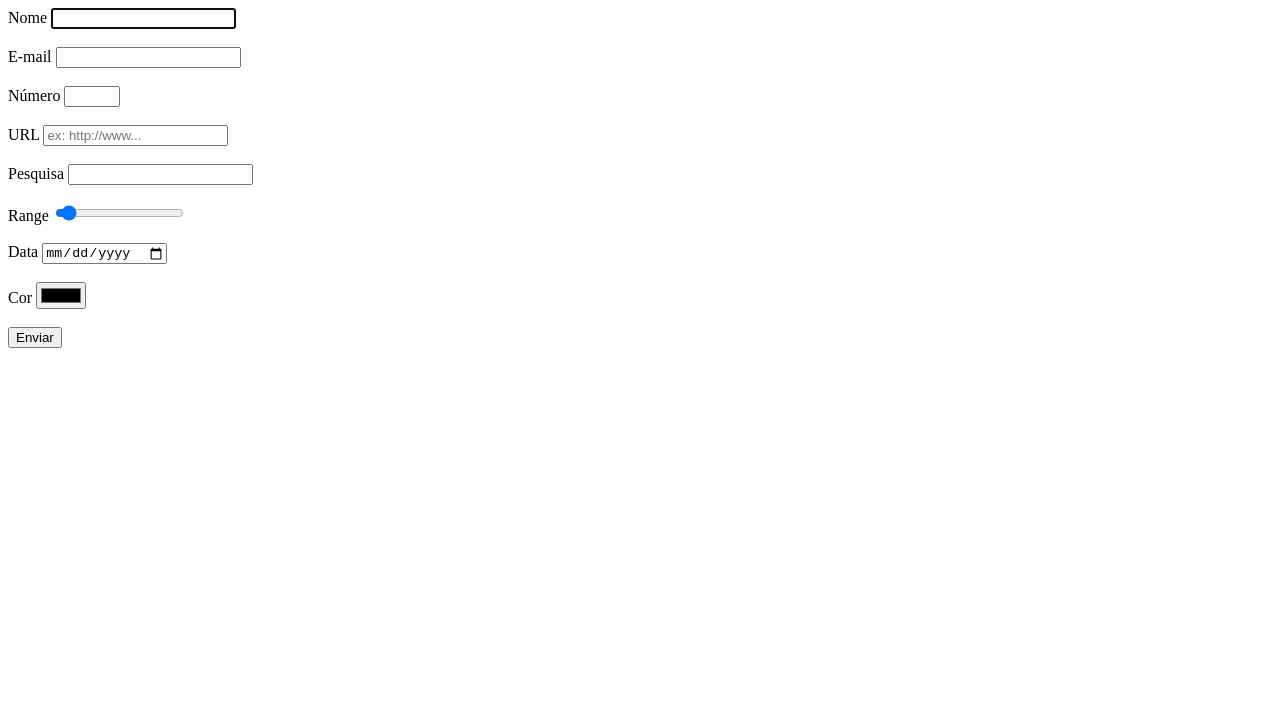
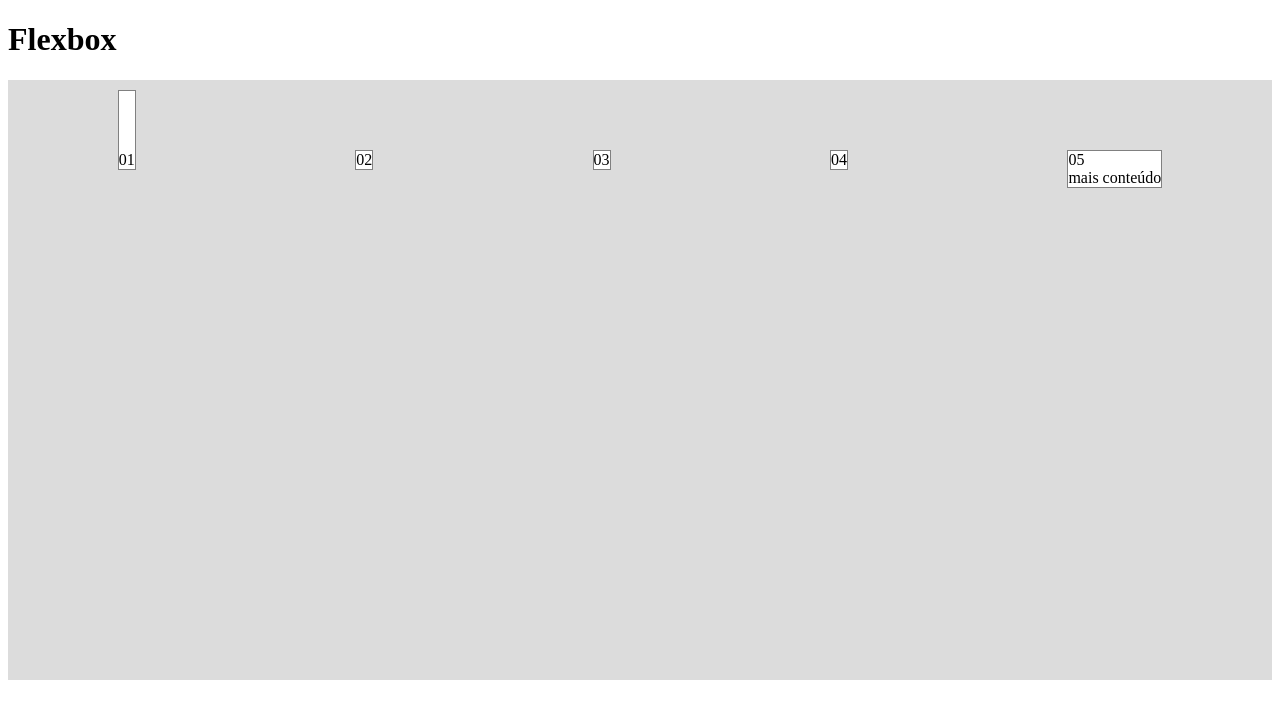
Before and after one commit to FelipeFaggian/basic-css_html-web-development, a plain HTML site: page index.html in a window 1280 px wide. Drawn offline with Linux system fonts and the light colour scheme.

Commit message:
flexbox-container

```diff
--- a/index.html
+++ b/index.html
@@ -3,71 +3,68 @@
 
 	<head>
 
-		<title>Novas tags de input html 5</title>
+		<title>Flexbox - Flexible Box Layout</title>
 
 		<meta charset="utf-8">
 
 		<meta name="viewport" content="width=device-width, initial-scale=1">
 
-		<!-- Estilo customizado -->
-		<link rel="stylesheet" type="text/css" href="css/estilo.css">
+		<style type="text/css">
+
+			#conteudo {
+				background: #dcdcdc;
+				/*width: 230px;*/
+				height: 600px;
+				/*display: block;*/
+				/*display: inline;*/
+				display: flex;
+
+				/*
+				row | row-reverse | column | column-reverse
+				*/
+				flex-direction: row;
+
+				/*
+				nowrap | wrap | wrap-reverse
+				*/
+				flex-wrap: nowrap;
+
+				/*
+				flex-start | flex-end | center | space-between | space-around
+				*/
+				justify-content: space-around;
+
+				/*
+				stretch | center | flex-start | flex-end | baseline
+				*/
+				align-items: baseline;
+			}
+
+			.item {
+				/*width: 100px;
+				height: 100px;*/
+				margin: 10px;
+				background: white;
+				border: 1px solid gray;
+				/*margin: 10px;*/
+			}
+
+		</style>
 
 	</head>
 
 	<body>
 
-		<!-- Novos inputs e atributos HTML 5 -->
-		<form>
+		<h1>Flexbox</h1>
+		<div id="conteudo">
 
-			<!-- Nome  required-->
-			<label for="nome">Nome</label>
-			<input type="text" name="nome" id="nome" autofocus>
-			<br><br>
+			<div class="item" style="padding-top: 60px;">01</div>
+			<div class="item">02</div>
+			<div class="item">03</div>
+			<div class="item">04</div>
+			<div class="item">05 <br> mais conteúdo </div>
 
-			<!-- E-mail required-->
-			<label for="email">E-mail</label>
-			<input type="email" id="email" >
-			<br><br>
-
-
-			<!-- Número -->
-			<label for="numero">Número</label>
-			<input type="number" id="numero" min="1" max="20" step="5">
-			<br><br>
-
-
-			<!-- Url -->
-			<label for="url">URL</label>
-			<input type="url" id="url" placeholder="ex: http://www...">
-			<br><br>
-
-
-			<!-- Pesquisa -->
-			<label for="pesquisa">Pesquisa</label>
-			<input type="search" id="pesquisa">
-			<br><br>
-
-
-			<!-- Range -->
-			<label for="range">Range</label>
-			<input type="range" id="range" min="1" max="20" value="2">
-			<br><br>
-
-			<!-- Data -->
-			<label for="data">Data</label>
-			<input type="date" id="data">
-			<br><br>
-
-
-			<!-- Cor -->
-			<label for="cor">Cor</label>
-			<input type="color" id="cor">
-			<br><br>
-
-
-			<input type="submit" name="" value="Enviar">
-
-		</form>
+		</div>
 
 	</body>
 
```
